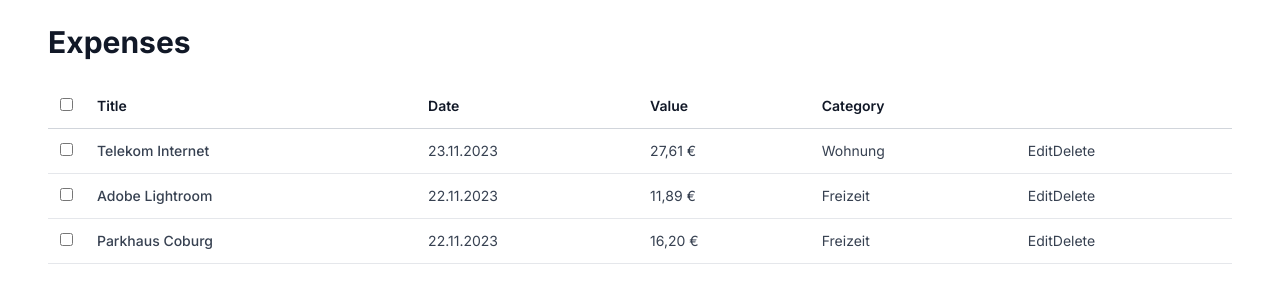
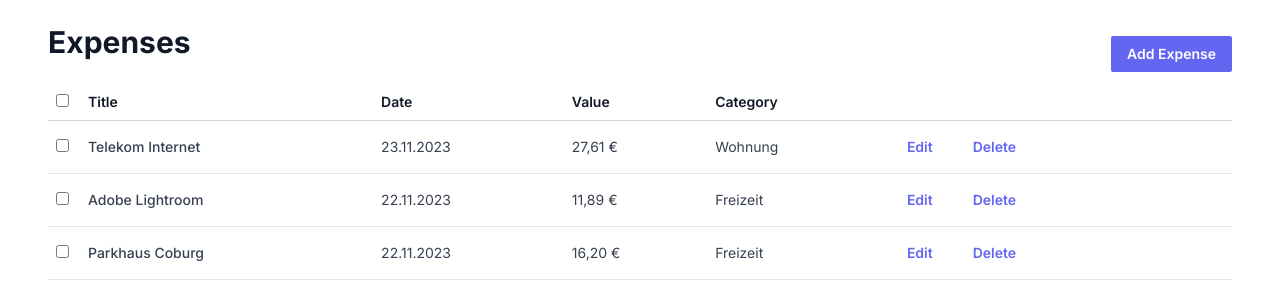
Before and after one commit to andreasremdt/expenses-dashboard, a Next.js app: page / in a window 1280 px wide. Shown: the top 300 px of the page. Built offline with nearby package versions, Linux system fonts and the light colour scheme.

Commit message:
feat: add button component

```diff
--- a/app/page.tsx
+++ b/app/page.tsx
@@ -1,10 +1,15 @@
-import Table from "@/components/Table";
+import Button from "@/components/button";
+import Table from "@/components/table";
 import expenses from "@/data.json";
 
 export default function Page() {
   return (
     <>
-      <h1 className="text-3xl text-gray-900 font-bold mb-6">Expenses</h1>
+      <header className="flex items-center justify-between">
+        <h1 className="text-3xl text-gray-900 font-bold mb-6">Expenses</h1>
+        <Button>Add Expense</Button>
+      </header>
+
       <Table expenses={expenses} />
     </>
   );
--- a/components/Table.tsx
+++ b/components/Table.tsx
@@ -2,6 +2,7 @@
 
 import { formatCurrency, formatDate } from "@/lib/utils";
 import type { Expense } from "@/types";
+import Button from "@/components/button";
 
 type Props = {
   expenses: Expense[];
@@ -12,37 +13,39 @@ export default function Table({ expenses }: Props) {
     <table className="w-full">
       <thead>
         <tr>
-          <th scope="col" className="border-b border-gray-300 p-3 text-left text-gray-900 font-semibold w-8">
+          <th scope="col" className="border-b border-gray-300 p-2 text-left text-gray-900 font-semibold w-8">
             <input type="checkbox" />
           </th>
-          <th scope="col" className="border-b border-gray-300 p-3 text-left text-gray-900 font-semibold">
+          <th scope="col" className="border-b border-gray-300 p-2 text-left text-gray-900 font-semibold">
             Title
           </th>
-          <th scope="col" className="border-b border-gray-300 p-3 text-left text-gray-900 font-semibold">
+          <th scope="col" className="border-b border-gray-300 p-2 text-left text-gray-900 font-semibold">
             Date
           </th>
-          <th scope="col" className="border-b border-gray-300 p-3 text-left text-gray-900 font-semibold">
+          <th scope="col" className="border-b border-gray-300 p-2 text-left text-gray-900 font-semibold">
             Value
           </th>
-          <th scope="col" className="border-b border-gray-300 p-3 text-left text-gray-900 font-semibold">
+          <th scope="col" className="border-b border-gray-300 p-2 text-left text-gray-900 font-semibold">
             Category
           </th>
-          <th scope="col" className="border-b border-gray-300 p-3" />
+          <th scope="col" className="border-b border-gray-300 p-2" />
         </tr>
       </thead>
       <tbody>
         {expenses.map((expense) => (
           <tr key={expense.id}>
-            <td className="border-b border-gray-200 p-3">
+            <td className="border-b border-gray-200 p-2">
               <input type="checkbox" />
             </td>
-            <td className="border-b border-gray-200 p-3 font-medium">{expense.title}</td>
-            <td className="border-b border-gray-200 p-3">{formatDate(expense.created)}</td>
-            <td className="border-b border-gray-200 p-3">{formatCurrency(expense.value)}</td>
-            <td className="border-b border-gray-200 p-3">{expense.category}</td>
-            <td className="border-b border-gray-200 p-3">
-              <button type="button">Edit</button>
-              <button type="button">Delete</button>
+            <td className="border-b border-gray-200 p-2 font-medium">{expense.title}</td>
+            <td className="border-b border-gray-200 p-2">{formatDate(expense.created)}</td>
+            <td className="border-b border-gray-200 p-2">{formatCurrency(expense.value)}</td>
+            <td className="border-b border-gray-200 p-2">{expense.category}</td>
+            <td className="border-b border-gray-200 p-2">
+              <Button variant="secondary" className="mr-2">
+                Edit
+              </Button>
+              <Button variant="secondary">Delete</Button>
             </td>
           </tr>
         ))}
--- /dev/null
+++ b/components/button.tsx
@@ -0,0 +1,29 @@
+import { type ComponentPropsWithRef, type Ref, forwardRef } from "react";
+import clsx from "clsx";
+
+type Props = ComponentPropsWithRef<"button"> & {
+  variant?: "primary" | "secondary";
+};
+
+let styles = {
+  primary: "bg-indigo-500 text-white hover:bg-indigo-600 focus-visible:bg-indigo-600",
+  secondary: "text-indigo-500 hover:text-indigo-700 hover:bg-gray-50 focus-visible:text-indigo-600",
+};
+
+export default forwardRef<HTMLButtonElement, Props>(function Button(
+  { variant = "primary", type = "button", className, ...props }: Props,
+  ref: Ref<HTMLButtonElement>
+) {
+  return (
+    <button
+      className={clsx(
+        "font-semibold outline-none px-4 py-2 rounded-sm focus-visible:outline focus-visible:outline-indigo-600",
+        styles[variant],
+        className
+      )}
+      type={type}
+      {...props}
+      ref={ref}
+    />
+  );
+});
```
